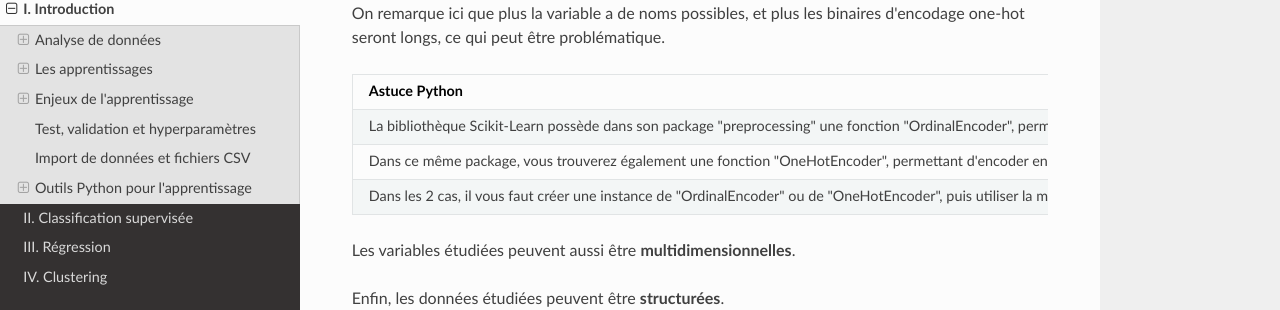
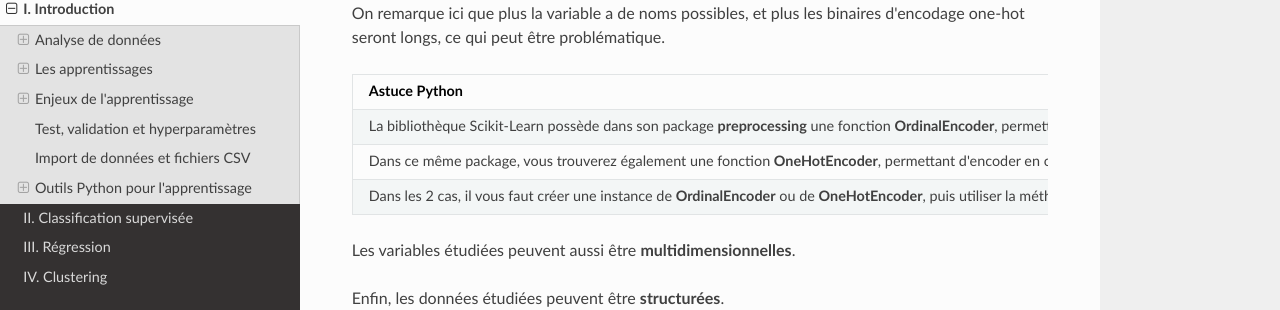
Before and after one commit to NicOudart/UVSQ_LSSI633_data_science, an MkDocs documentation site: the page built from docs/Chap1_Introduction.md, in a window 1280 px wide and 900 px high, scrolled down 1876 px. Shown: the part 141-451 px from the top of the window. Built offline with MkDocs 1.6.1, drawn with Linux system fonts in a browser that asks for light colours; nearby versions of some CDN libraries.

Commit message:
-Minor fix in Chapter 1.

```diff
--- a/docs/Chap1_Introduction.md
+++ b/docs/Chap1_Introduction.md
@@ -64,11 +64,12 @@ On remarque ici que plus la variable a de noms possibles, et plus les binaires d
 
 |Astuce Python|
 |:-|
-|La bibliothèque Scikit-Learn possède dans son package "preprocessing" une fonction "OrdinalEncoder", permettant d'assigner un entier à des variables qualitatives ordinales.|
-|Dans ce même package, vous trouverez également une fonction "OneHotEncoder", permettant d'encoder en one-hot des variables qualitatives nominales.|
-|Dans les 2 cas, il vous faut créer une instance de "OrdinalEncoder" ou de "OneHotEncoder", puis utiliser la méthode "fit_transform()" avec vos données en entrée.|
+|La bibliothèque Scikit-Learn possède dans son package **preprocessing** une fonction **OrdinalEncoder**, permettant d'assigner un entier à des variables qualitatives ordinales.|
+|Dans ce même package, vous trouverez également une fonction **OneHotEncoder**, permettant d'encoder en one-hot des variables qualitatives nominales.|
+|Dans les 2 cas, il vous faut créer une instance de **OrdinalEncoder** ou de **OneHotEncoder**, puis utiliser la méthode **fit_transform()** avec vos données en entrée.|
 
 Les variables étudiées peuvent aussi être **multidimensionnelles**.
+
 
 
 Enfin, les données étudiées peuvent être **structurées**.
```
